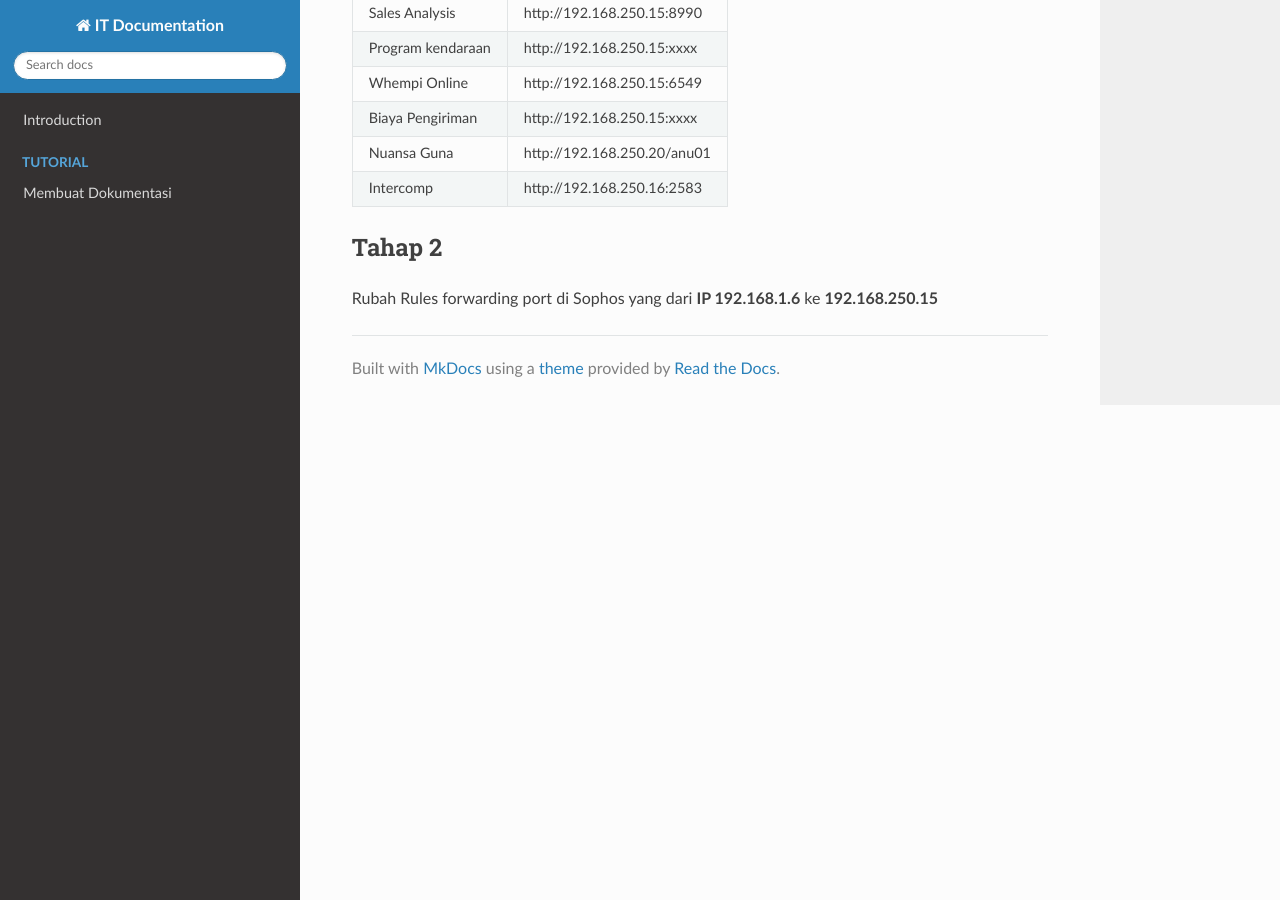
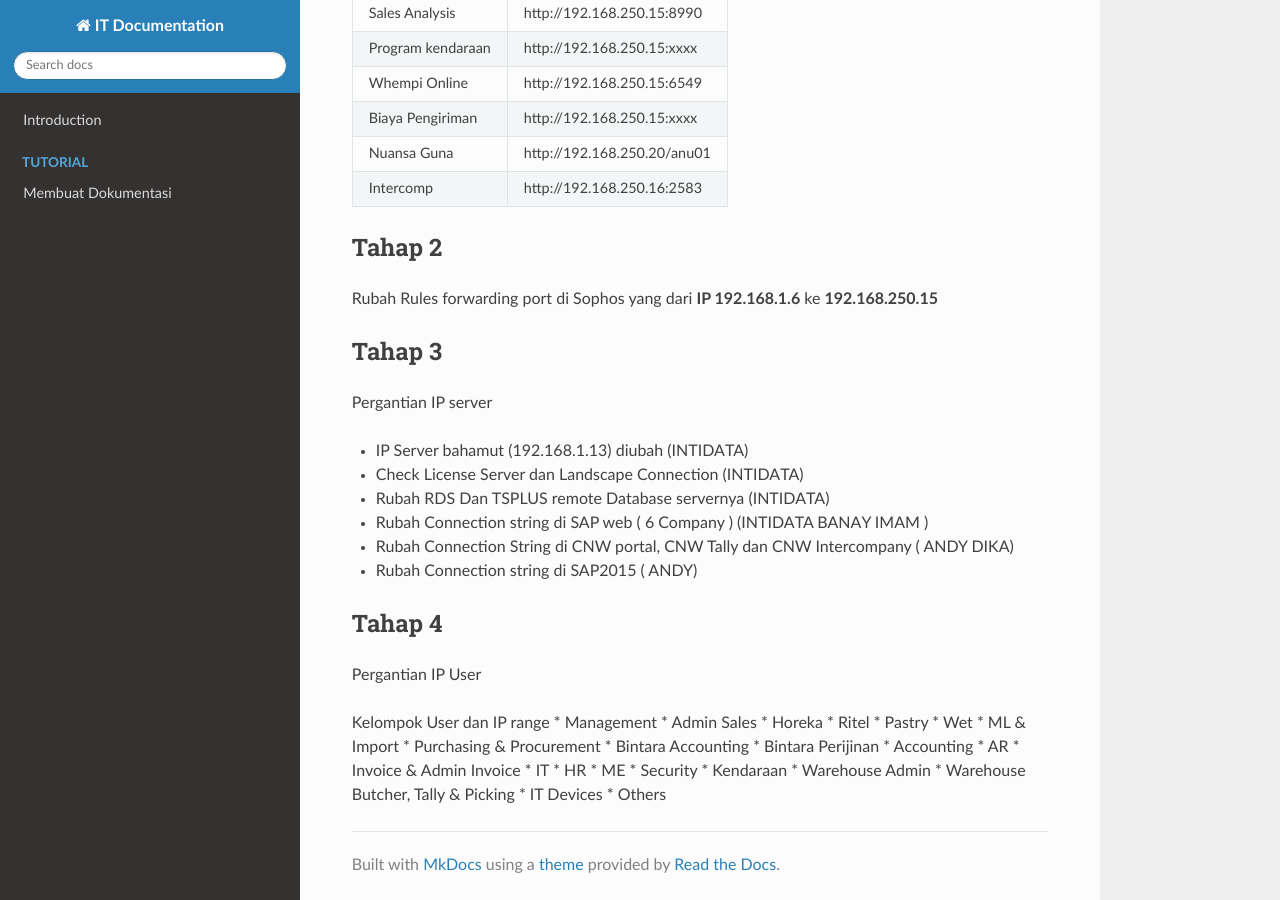
Before and after one commit to andyut/itdocs, an MkDocs documentation site: the page built from docs/log_20220308.md, in a window 1280 px wide and 900 px high, scrolled down 1358 px. Built offline with MkDocs 1.6.1, drawn with Linux system fonts in a browser that asks for light colours; nearby versions of some CDN libraries.

Commit message:
Update log_20220308.md

```diff
--- a/docs/log_20220308.md
+++ b/docs/log_20220308.md
@@ -54,3 +54,42 @@ Tambahkan shortcut web dan SAP B1 ke IP 1 di desktop user
 ## Tahap 2
 
 Rubah Rules forwarding port di Sophos yang dari **IP 192.168.1.6** ke **192.168.250.15**
+
+## Tahap 3
+
+Pergantian IP server
+
+* IP Server bahamut (192.168.1.13) diubah (INTIDATA)
+* Check License Server dan Landscape Connection (INTIDATA)
+* Rubah RDS Dan TSPLUS remote Database servernya (INTIDATA)
+* Rubah Connection string di SAP web ( 6 Company ) (INTIDATA BANAY IMAM )
+* Rubah Connection String di CNW portal, CNW Tally dan CNW Intercompany ( ANDY DIKA)
+* Rubah Connection string di SAP2015  ( ANDY)
+
+## Tahap 4
+
+Pergantian IP User
+
+Kelompok User dan IP range
+* Management
+* Admin Sales
+* Horeka
+* Ritel
+* Pastry
+* Wet
+* ML & Import
+* Purchasing & Procurement
+* Bintara Accounting
+* Bintara Perijinan
+* Accounting
+* AR
+* Invoice & Admin Invoice
+* IT
+* HR
+* ME
+* Security
+* Kendaraan
+* Warehouse Admin
+* Warehouse Butcher, Tally & Picking
+* IT Devices
+* Others
```
